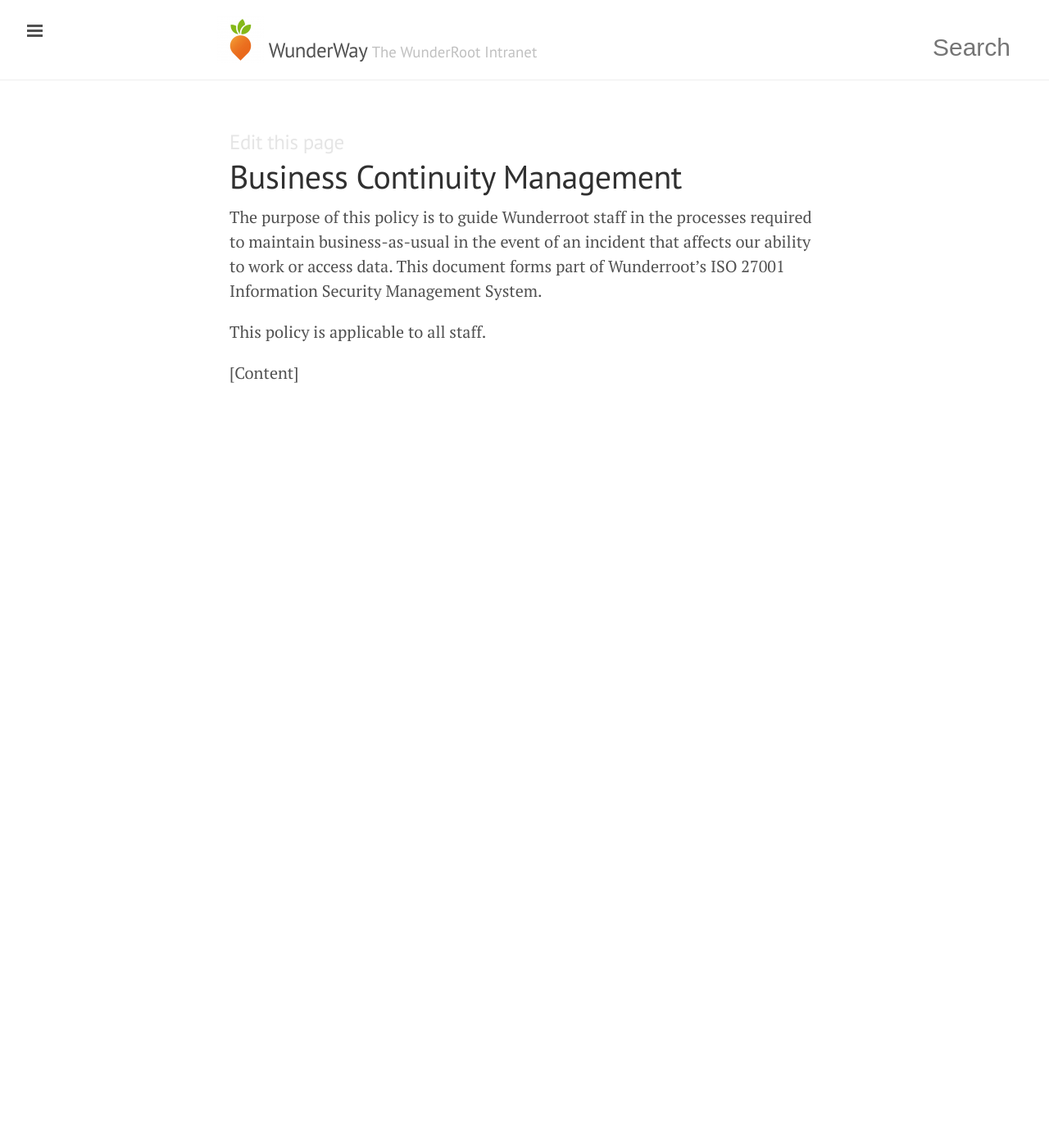
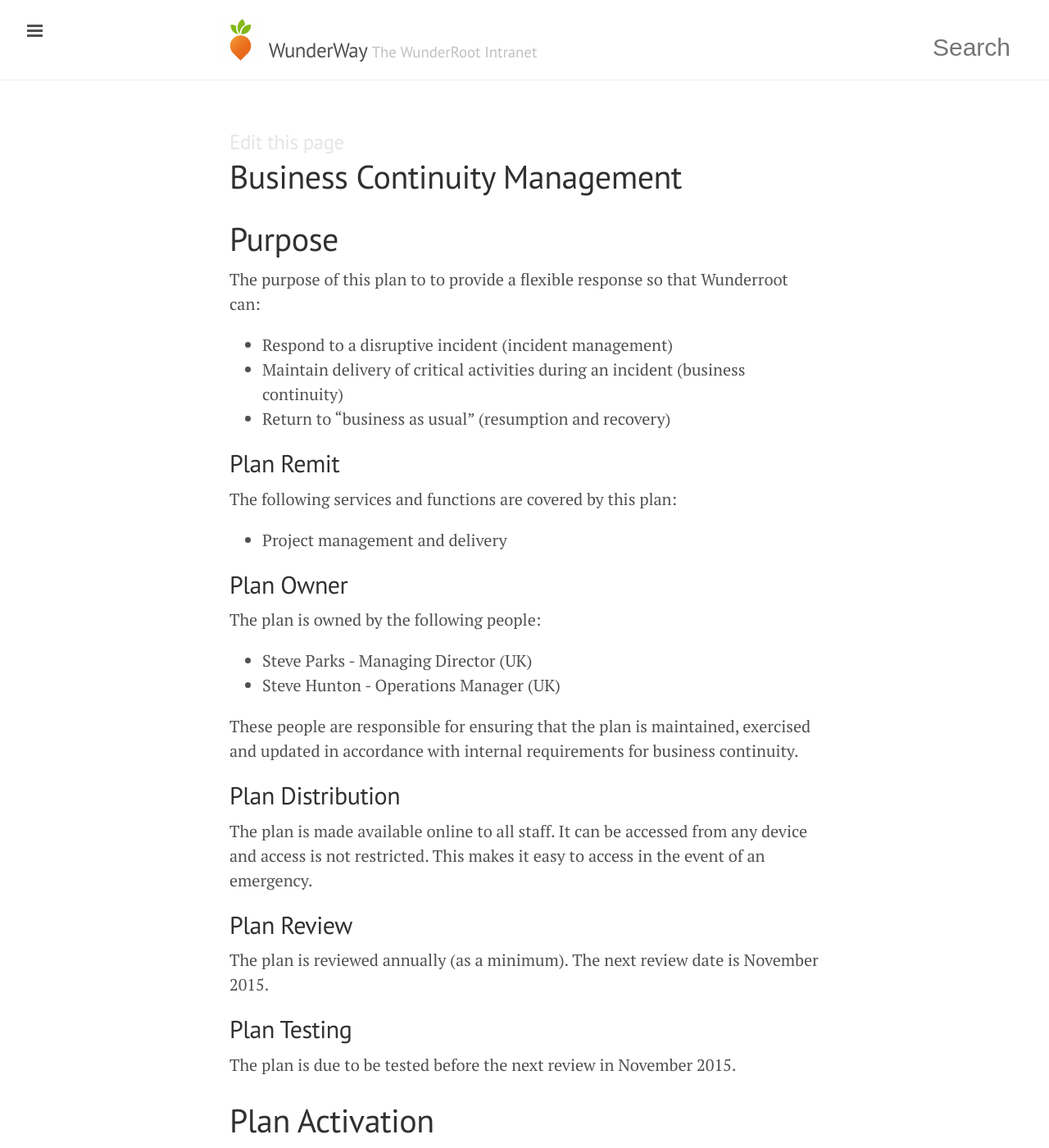
Before and after one commit to tormi/WunderWay, a Jekyll site: the page built from security/business-continuity-management.md, in a window 1280 px wide and 1400 px high. Shown: the whole window at 82% size. Built offline with Jekyll 4.4.1, drawn with Linux system fonts in a browser that asks for light colours; nearby versions of some CDN libraries; Markdown is read by kramdown in place of the engine named in the settings; some of the changed text lies outside the part shown.

Commit message:
BCM plan

```diff
--- a/security/business-continuity-management.md
+++ b/security/business-continuity-management.md
@@ -5,8 +5,76 @@ categories: security
 tags: business continuity, iso270001
 title: Business Continuity Management
 ---
-The purpose of this policy is to guide Wunderroot staff in the processes required to maintain business-as-usual in the event of an incident that affects our ability to work or access data. This document forms part of Wunderroot’s ISO 27001 Information Security Management System.
 
-This policy is applicable to all staff.
+# Purpose
 
-[Content]
+The purpose of this plan to to provide a flexible response so that Wunderroot can:
+
+* Respond to a disruptive incident (incident management)
+* Maintain delivery of critical activities during an incident (business continuity)
+* Return to "business as usual" (resumption and recovery)
+
+## Plan Remit
+
+The following services and functions are covered by this plan:
+
+* Project management and delivery
+
+## Plan Owner
+
+The plan is owned by the following people:
+
+* Steve Parks - Managing Director (UK)
+* Steve Hunton - Operations Manager (UK)
+
+These people are responsible for ensuring that the plan is maintained, exercised and updated in accordance with internal requirements for business continuity.
+
+## Plan Distribution
+
+The plan is made available online to all staff. It can be accessed from any device and access is not restricted. This makes it easy to access in the event of an emergency.
+
+## Plan Review
+
+The plan is reviewed annually (as a minimum). The next review date is November 2015.
+
+## Plan Testing
+
+The plan is due to be tested before the next review in November 2015.
+
+# Plan Activation
+
+## Circumstances
+
+The plan will be activated in response to an incident causing significant disruption to normal service deliver, particularly in the delivery of projects. Examples of circumstances triggering activation of this plan include:
+
+* Loss of critical systems
+* Loss of key staff or skills (e.g. illness)
+
+## Responsibility for Activation
+
+A member of the Business Continuity Team for Wunderroot will normally activate and initiate this plan:
+
+* Steve Parks, Managing Director (UK)
+* Steve Hunton, Operations Manager (UK)
+* Joe Baker, Lead Developer
+
+Contact details are available via the [Wunderroot phone directory](/who/wr-phone-directory)
+
+## Process for Activation
+
+(image diagram)
+
+# Incident Management
+
+## Purpose of the Incident Management Phase
+
+* Protect vital assets e.g. equipment, data, reputation, clients
+* Ensure necessary communication takes place
+* Support the Business Continuity phase
+* Support the Recovery and Resumption phase
+
+## Actions to Protect Vital Assets
+
+The following actions will be taken to protect our vital assets:
+
+1.Step 1
```
